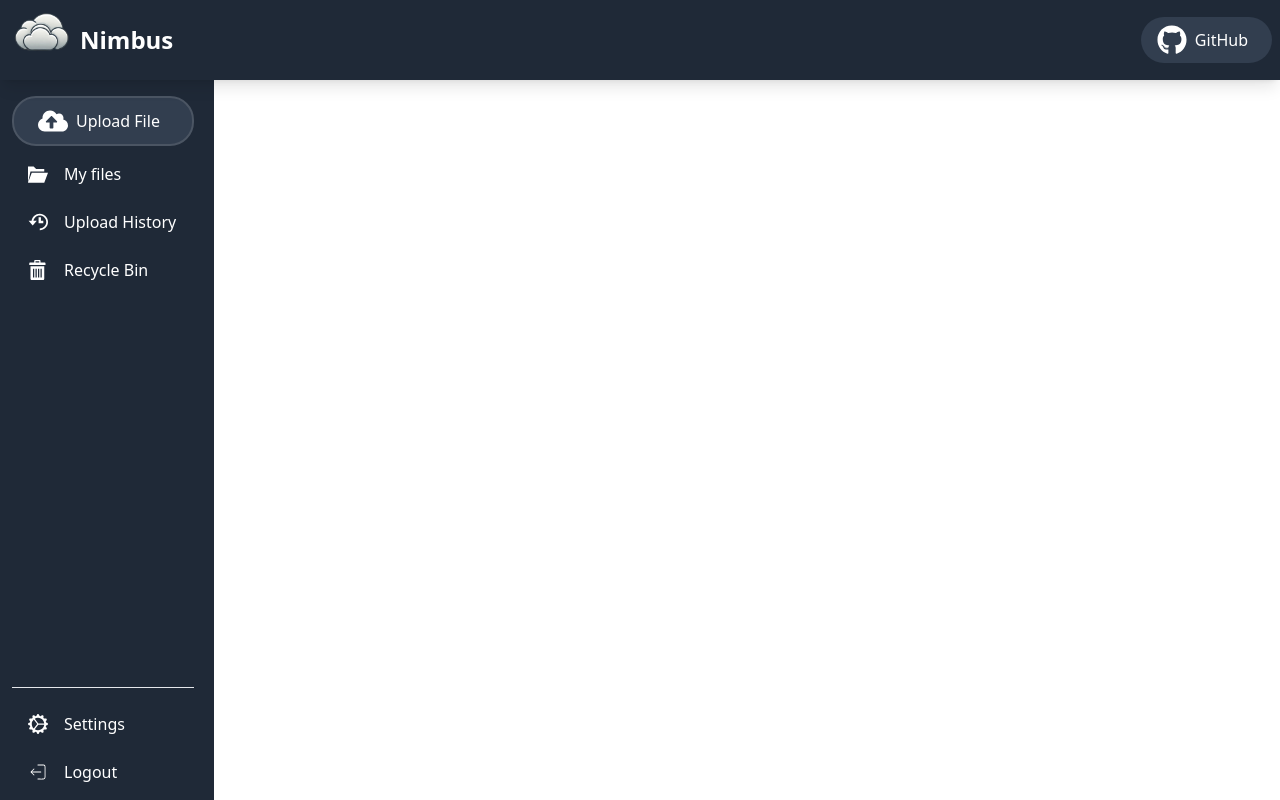
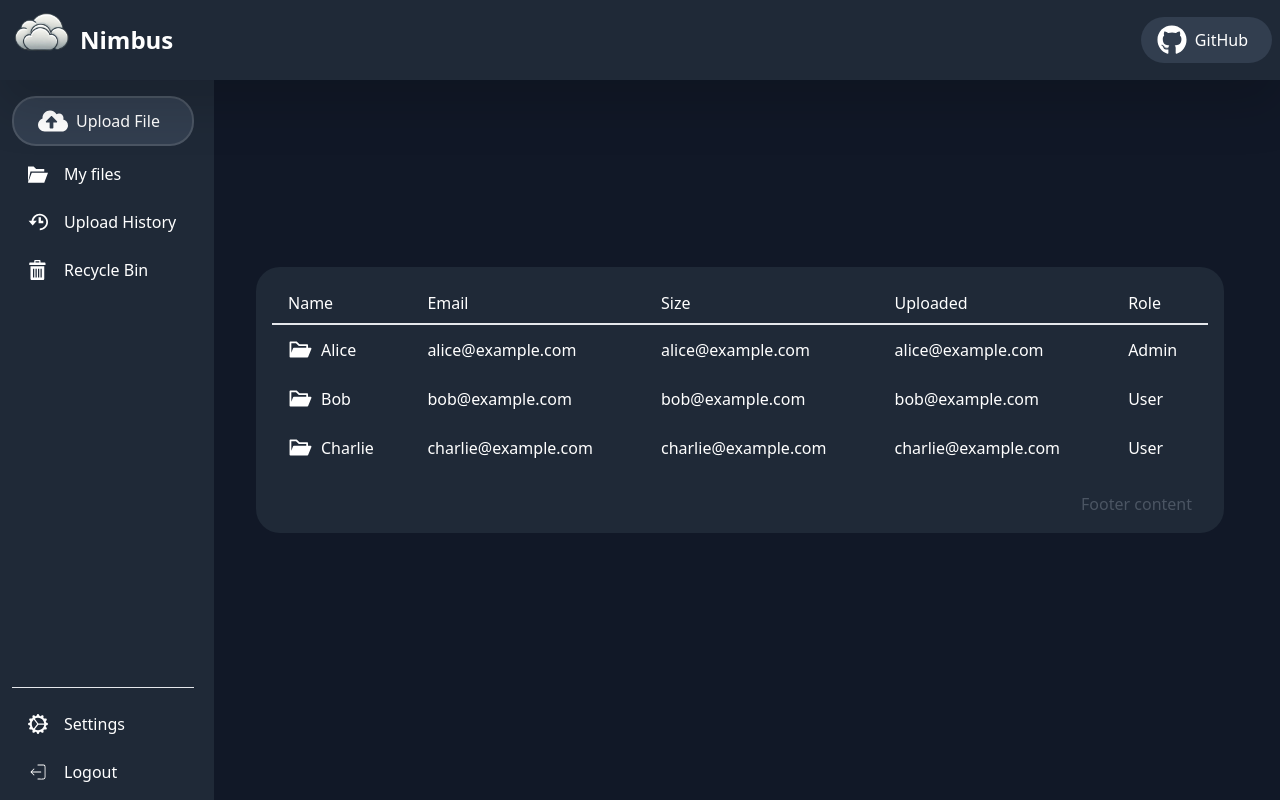
Before and after one commit to Waleed2660/nimbus-ui, a React (Create React App) app: page / in a window 1280 px wide. Built offline with nearby package versions, Linux system fonts and the light colour scheme.

Commit message:
File Viewer

```diff
--- a/src/App.jsx
+++ b/src/App.jsx
@@ -1,13 +1,19 @@
 import Sidebar from './components/sidebar';
-// import Container from './components/container';
+import FileContainer from './components/container';
 import NavBar from './components/navBar';
 
 function App() {
   return (
-    <div className="flex bg-secondary">
-      <NavBar />
-      {/* <Container /> */}
-      <Sidebar  />
+    <div className="flex h-screen">
+      <Sidebar />
+
+      <div className="flex flex-col flex-grow">
+        <NavBar />
+
+        <div className="flex-grow flex justify-end items-center bg-mainBackground">
+          <FileContainer />
+        </div>
+      </div>
     </div>
   );
 }
--- a/src/components/container/index.jsx
+++ b/src/components/container/index.jsx
@@ -1,9 +1,52 @@
+import React from "react";
+import { AiFillFolderOpen } from "react-icons/ai";
 
-const Container = () => {
-    return (
-      <div className="content-container">
+const getFolderIcon = () => {
+  return <AiFillFolderOpen className="mr-2 group-hover:text-blue-300 group-hover:rounded-l-3xl"
+  size={25} />;
+};
+
+const FileContainer = () => {
+  // Sample data array
+  const data = [
+    { name: "Alice", email: "alice@example.com", role: "Admin" },
+    { name: "Bob", email: "bob@example.com", role: "User" },
+    { name: "Charlie", email: "charlie@example.com", role: "User" },
+  ];
+
+  return (
+    <div className="container mx-auto p-4 bg-sideBar rounded-3xl ml-64 mr-14 top-0">
+      <div className="overflow-x-auto">
+        <table className="min-w-full text-gray-600">
+          <thead>
+            <tr>
+              <th className="table-header rounded-tl-lg">Name</th>
+              <th className="table-header ">Email</th>
+              <th className="table-header ">Size</th>
+              <th className="table-header ">Uploaded</th>
+              <th className="table-header rounded-tr-lg">Role</th>
+            </tr>
+          </thead>
+          <tbody>
+            {data.map((user, index) => (
+              <tr key={index} className="group rounded-3xl hover:bg-secondary hover:bg-opacity-20 transition-all">
+                <td className="flex items-center px-4 py-3 text-white rounded-l-3xl group-hover:rounded-l-3xl">{getFolderIcon()}{user.name}</td>
+                <td className="px-4 py-3 text-white">{user.email}</td>
+                <td className="px-4 py-3 text-white">{user.email}</td>
+                <td className="px-4 py-3 text-white">{user.email}</td>
+                <td className="px-4 py-3 text-white rounded-r-3xl group-hover:rounded-r-3xl">{user.role}</td>
+              </tr>
+            ))}
+          </tbody>
+          <tfoot className="border-t-0">
+            <tr>
+              <td colSpan="5" className="text-right px-4 pt-5">Footer content</td>
+            </tr>
+          </tfoot>
+        </table>
       </div>
-    );
-  };
+    </div>
+  );
+};
 
-export default Container;
+export default FileContainer;
--- a/src/components/navBar/index.jsx
+++ b/src/components/navBar/index.jsx
@@ -7,7 +7,7 @@ import nimbusLogo from '../../resources/nimbus_logo.png';
 const NavBar = () => {
     return (
         <nav className="fixed flex items-center w-full h-13 bg-navBar
-                        text-white shadow-lg z-10">
+                        text-white drop-shadow-2xl z-10">
             <NavbarHeader />
 
             <div className="justify-end flex ml-auto pr-2 space-x-2">
--- a/src/index.css
+++ b/src/index.css
@@ -2,4 +2,9 @@
 @tailwind components;
 @tailwind utilities;
 
-@layer components {}
+@layer components {
+
+  .table-header{
+    @apply px-4 py-2 border-b-2 text-white text-left font-medium
+  }
+}
```
